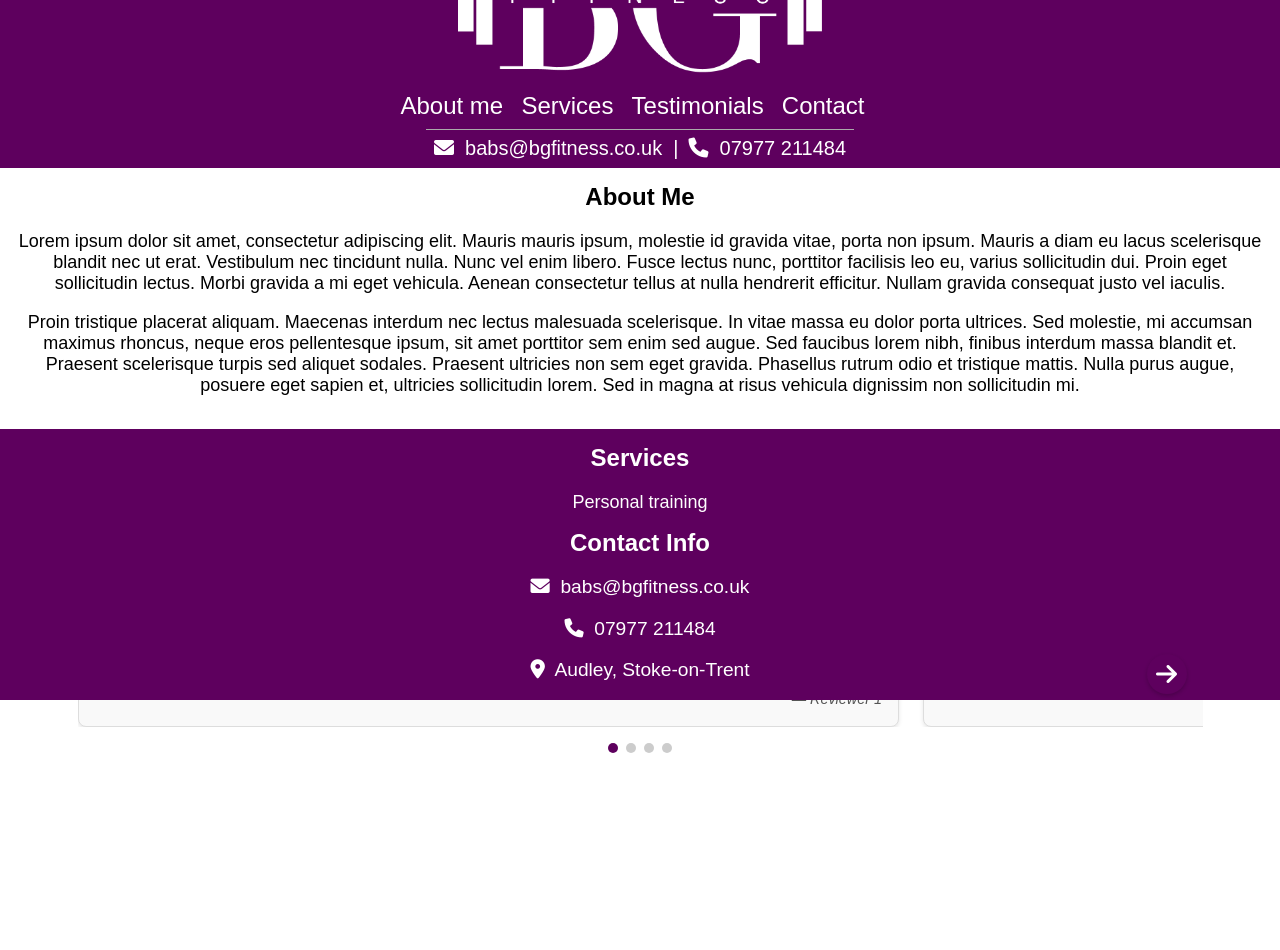
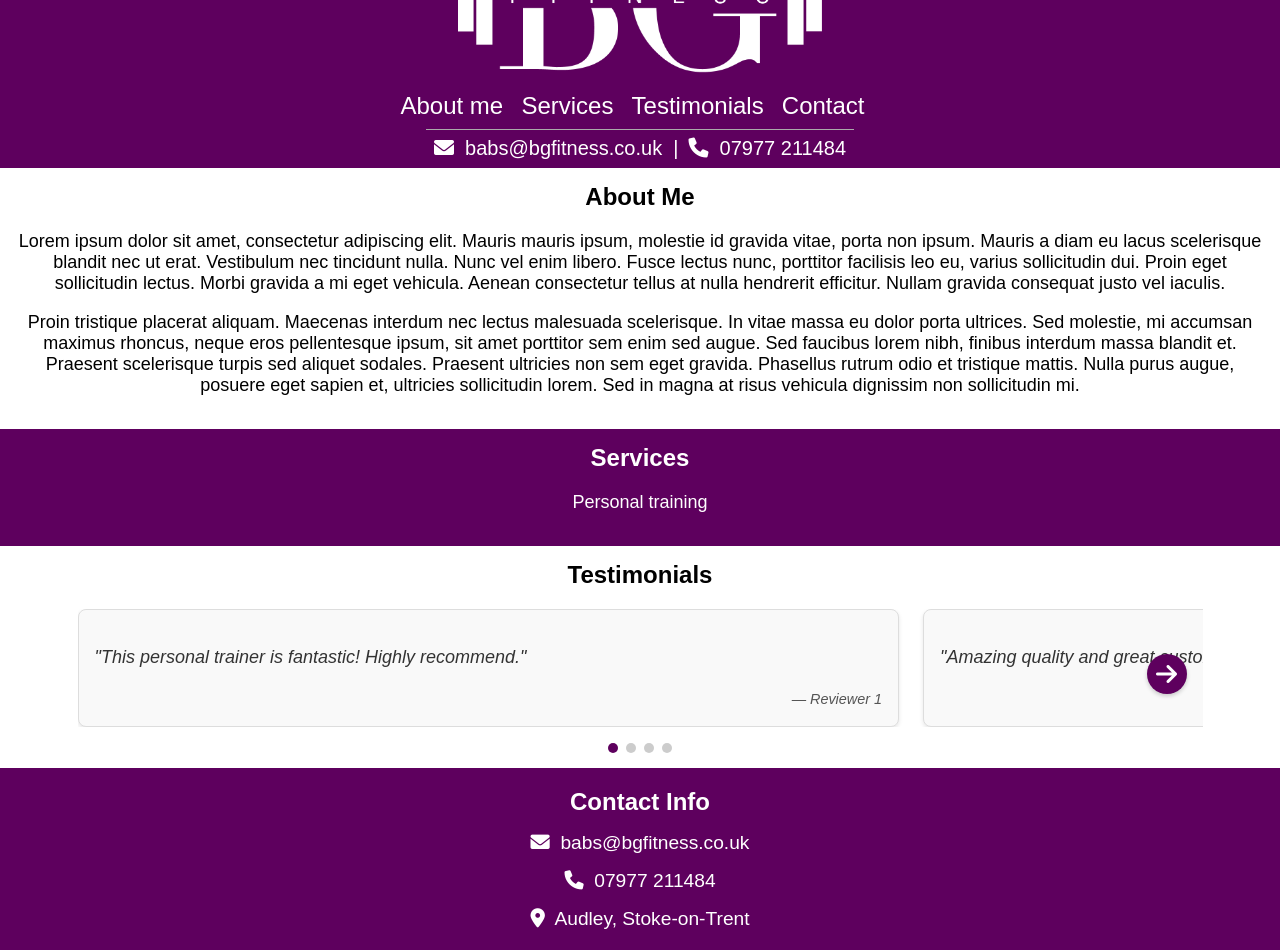
Before and after one commit to Ryan-53/bgfitness, a React (Create React App) app: page / in a window 1280 px wide. Shown: the part 100-1050 px from the top of the page. Before the commit the page ends 1029 px from the top, so only its background shows below. Built offline with nearby package versions, Linux system fonts and the light colour scheme.

Commit message:
Footer sticks to bottom of content

```diff
--- a/src/App.css
+++ b/src/App.css
@@ -143,19 +143,39 @@ section h1 {
 
 .container {
   margin-inline: 0vh;
-  min-height: 100vh;
   display: flex;
   flex-direction: column;
+  position: relative;
 }
 
 p {
   font-size: large;
 }
 
+#content-wrap {
+  padding-bottom: 0;
+}
+
 .site-footer {
-  position: fixed;
-  bottom: 0;
+  position: relative;
+  margin-top: auto;
   width: 100%;
+  height: auto;
+  text-align: center; /* Center-align the content */
+  display: flex; /* Enable flexbox for centering */
+  flex-direction: column; /* Stack items vertically */
+  justify-content: center; /* Center items vertically */
+  align-items: center; /* Center items horizontally */
+  font-size: medium;
+  padding-block: 0.75rem;
+}
+
+.site-footer p {
+  margin: 0.5rem 0;
+}
+
+.site-footer h1 {
+  margin: 0.5rem 0;
 }
 
 @media (max-width: 767px) {
--- a/src/App.js
+++ b/src/App.js
@@ -24,6 +24,7 @@ function App() {
         </nav>
       </header>
       <div className="container">
+        <div id="content-wrap">
           <div className="quick-contact">
             {/* TODO: Links */}
             <p>
@@ -55,9 +56,9 @@ function App() {
             <h1>Testimonials</h1>
             <Reviews reviews={reviews}/>
           </section>
-      {/* TODO: Fix whitespace gap between reviews and footer (issue may be in reviews section) */}
         </div>
-        <div className="site-footer" id="contact">
+        {/* TODO: Fix whitespace gap between reviews and footer / footer and bottom of page (issue may be in reviews section) */}
+        <footer className="site-footer" id="contact">
           <h1>Contact Info</h1>
           {/* TODO: Link to email */}
           <p>
@@ -73,8 +74,11 @@ function App() {
             <i class="fa-solid fa-location-dot"></i>
             &nbsp; Audley, Stoke-on-Trent
           </p>
+        </footer>
       </div>
+
     </div>
+
   );
 }
 
--- a/src/reviews.css
+++ b/src/reviews.css
@@ -6,7 +6,7 @@
   position: relative;
   width: 100%;
   max-width: 90%; /* Optional: Limit width */
-  margin: auto; /* Center the carousel */
+  margin-inline: auto; /* Center the carousel */
 }
 
 /* Review Track Wrapper (acts as the "window") */
```
Lines whose indentation alone changed are shown as unchanged.
